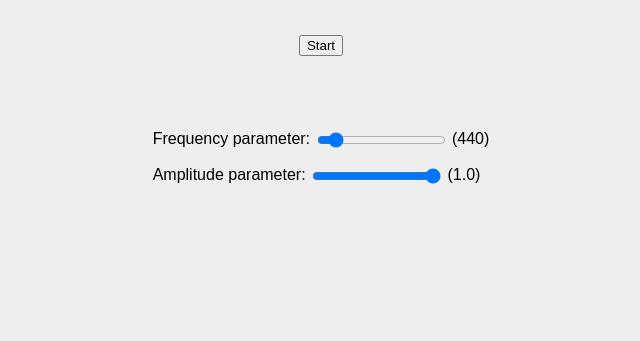
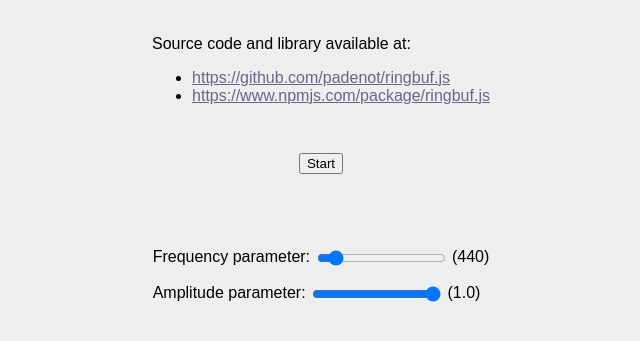
Before and after one commit to padenot/ringbuf.js, a website: page example/index.html in a window 1280 px wide. Shown: the part 133-474 px from the top of the page, without its empty margins (319-959 px from the left). Drawn offline with Linux system fonts and the light colour scheme.

Commit message:
Update example page to point to sources and npm package

```diff
--- a/example/index.html
+++ b/example/index.html
@@ -29,12 +29,25 @@ h2 {
   font-family: monospace;
   color: #a00;
 }
+a {
+  color: #668;
+}
+a:visited {
+  color: #66a;
+}
 </style>
 <meta name="viewport" content="width=600,initial-scale=1">
 </head>
 <body>
 <div class=wrap>
   <h1>ringbuf.js demo page</h1>
+  <div>
+    Source code and library available at:
+    <ul>
+      <li> <a href=https://github.com/padenot/ringbuf.js>https://github.com/padenot/ringbuf.js</a>
+      <li> <a href=https://www.npmjs.com/package/ringbuf.js>https://www.npmjs.com/package/ringbuf.js</a>
+    </ul>
+  </div>
   <div>
     <button class=start>Start</button>
   </div>
```
